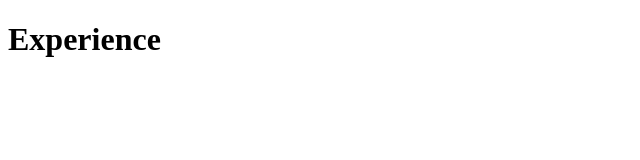
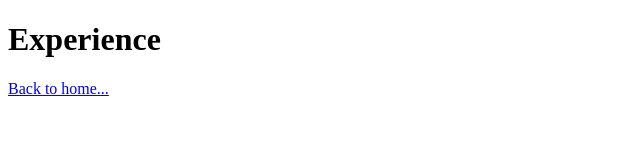
Before and after one commit to cai-py/cairo-flores, a Next.js app: page /experience in a window 1280 px wide. Shown: the top 160 px of the page, without its empty margins (0-640 px from the left). Built offline with nearby package versions, Linux system fonts and the light colour scheme.

Commit message:
home button

```diff
--- a/pages/blog.js
+++ b/pages/blog.js
@@ -1,6 +1,10 @@
+import Layout from '../components/layout'
+
 const Blog = () => (
     <div>
-        <h1>Blog</h1>
+        <Layout>
+            <h1>Blog</h1>
+        </Layout>
     </div>
 )
 
--- a/pages/experience.js
+++ b/pages/experience.js
@@ -1,6 +1,10 @@
+import Layout from '../components/layout'
+
 const Experience = () => (
     <div>
-        <h1>Experience</h1>
+        <Layout>
+            <h1>Experience</h1>
+        </Layout>
     </div>
 )
 
```
